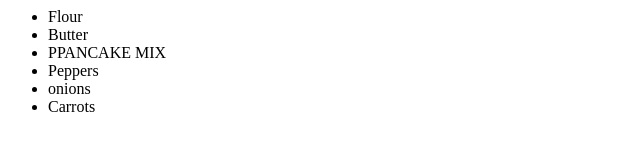
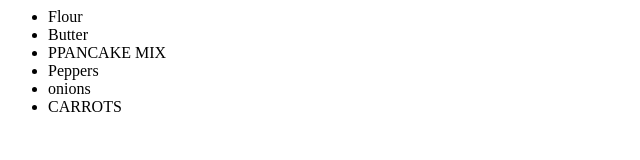
Before and after one commit to JMF2012/grocerylist, a plain HTML site: page index.html in a window 1280 px wide. Shown: the full height of the page, 0-640 px from the left. Drawn offline with Linux system fonts and the light colour scheme.

Commit message:
Made carrots important

```diff
--- a/index.html
+++ b/index.html
@@ -6,7 +6,7 @@
 			<li>PPANCAKE MIX</li>
 			<li>Peppers</li>
 			<li>onions</li>
-			<li>Carrots</li>
+			<li>CARROTS</li>
 		</ul>
 	</body>
 <html>
```
